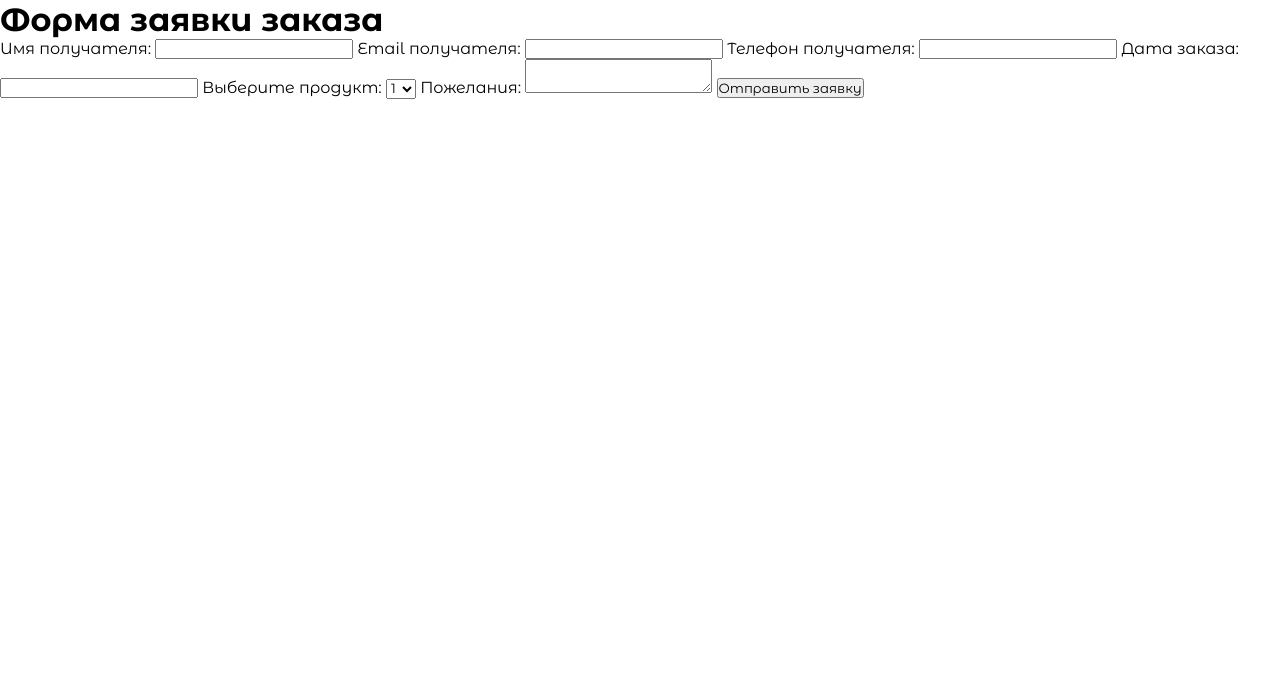
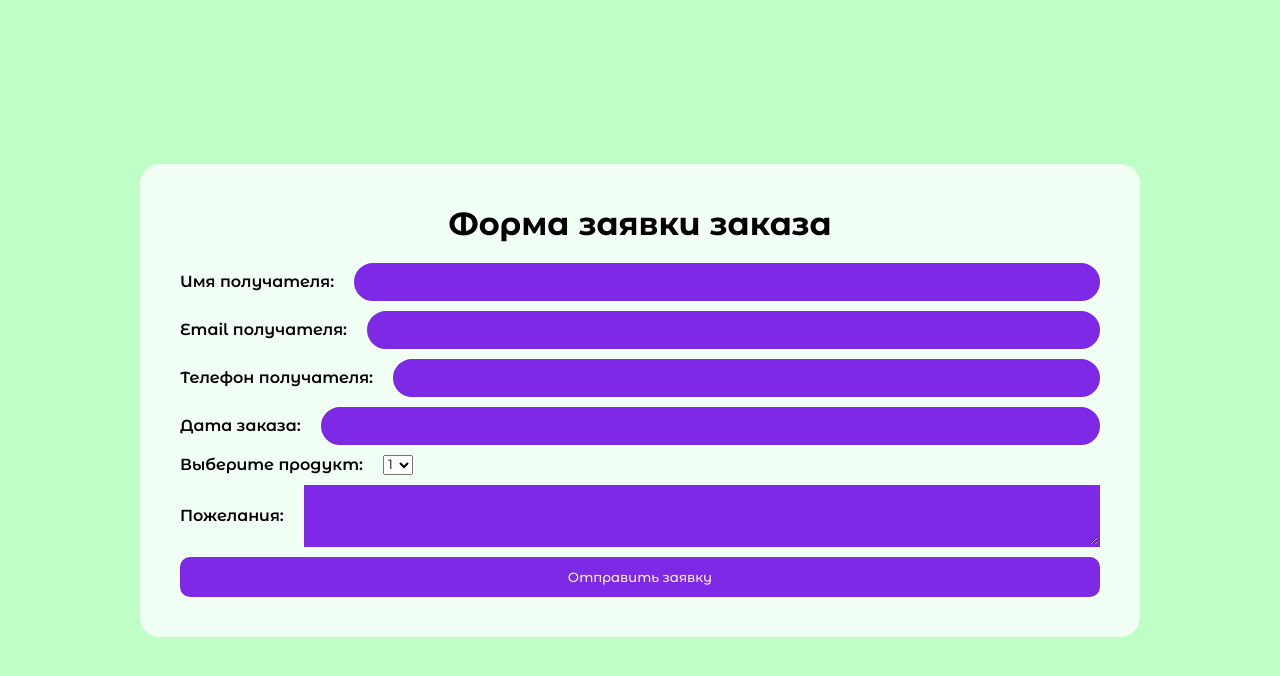
Before and after one commit to ysl-collab/sladko-zhidkostnie, a plain HTML site: page index.html in a window 1280 px wide. Drawn offline with Linux system fonts and the light colour scheme.

Commit message:
Добавлена стилизация формы

```diff
--- a/index.html
+++ b/index.html
@@ -12,27 +12,33 @@
 <div class="container">
     <h1>Форма заявки заказа</h1>
     <form>
-        <label for="name">Имя получателя:</label>
-        <input type="text" id="name" name="name" required>
+        <label for="name">Имя получателя:<input type="text" id="name" name="name" required>
+        </label>
 
-        <label for="email">Email получателя:</label>
-        <input type="email" id="email" name="email" required>
 
-        <label for="phone">Телефон получателя:</label>
-        <input type="tel" id="phone" name="phone" required>
+        <label for="email">Email получателя:<input type="email" id="email" name="email" required>
+        </label>
 
-        <label for="date">Дата заказа:</label>
-        <input type="text" id="date" name="date">
 
-        <label for="product">Выберите продукт:</label>
-        <select id="product" name="product">
+        <label for="phone">Телефон получателя:<input type="tel" id="phone" name="phone" required>
+        </label>
+
+
+        <label for="date">Дата заказа:<input type="text" id="date" name="date">
+        </label>
+
+
+        <label for="product">Выберите продукт:<select id="product" name="product">
             <option value="product1">1</option>
             <option value="product2">2</option>
             <option value="product3">3</option>
         </select>
+        </label>
 
-        <label for="message">Пожелания:</label>
-        <textarea id="message" name="message"></textarea>
+
+        <label for="message">Пожелания:<textarea id="message" name="message"></textarea>
+        </label>
+
 
         <button type="submit">Отправить заявку</button>
     </form>
--- a/style.css
+++ b/style.css
@@ -114,3 +114,92 @@
     box-sizing: border-box;
     transition: .2s ease-out;
 }
+
+
+body {
+    display: flex;
+    flex-direction: column;
+    background: #BFFEC7;
+    height: 100vh;
+    align-items: center;
+    justify-content: center;
+}
+
+.container {
+    display: flex;
+    flex-direction: column;
+    width: 1000px;
+    margin: auto auto;
+    gap: 20px;
+    background: #F2FFF5;
+    padding: 40px;
+    border-radius: 20px;
+}
+
+.container > h1 {
+    text-align: center;
+}
+
+form {
+    display: flex;
+    flex-direction: column;
+    gap: 10px;
+}
+
+label {
+    display: flex;
+    flex-direction: row;
+    font-weight: 600;
+    gap: 20px;
+    white-space: nowrap;
+    align-items: center;
+}
+
+input {
+    width: 100%;
+    border-radius: 40px;
+    padding: 5px;
+    border: 2px solid #7E29E6;
+    background: #7E29E6;
+    font-size: 20px;
+    font-weight: 600;
+    color: #FBF2FF;
+}
+
+input:focus {
+    outline: 0;
+    border: 2px solid #7E29E6;
+    background: #FBF2FF;
+    color: #7E29E6;
+}
+
+textarea {
+    width: 100%;
+    padding: 5px;
+    border: 2px solid #7E29E6;
+    background: #7E29E6;
+    font-size: 20px;
+    font-weight: 600;
+    color: #FBF2FF;
+}
+
+textarea:focus {
+    outline: 0;
+    border: 2px solid #7E29E6;
+    background: #FBF2FF;
+    color: #7E29E6;
+}
+
+button {
+    background: #7E29E6;
+    color: #FBF2FF;
+    padding: 10px 0;
+    border-radius: 10px;
+    border: 2px solid #7E29E6;
+    font-weight: 500;
+}
+
+button:hover {
+    background: #FBF2FF;
+    color: #7E29E6;
+}
```
